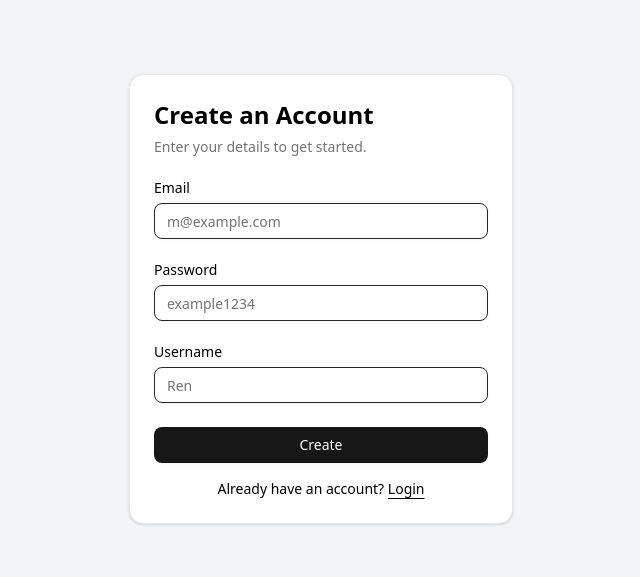
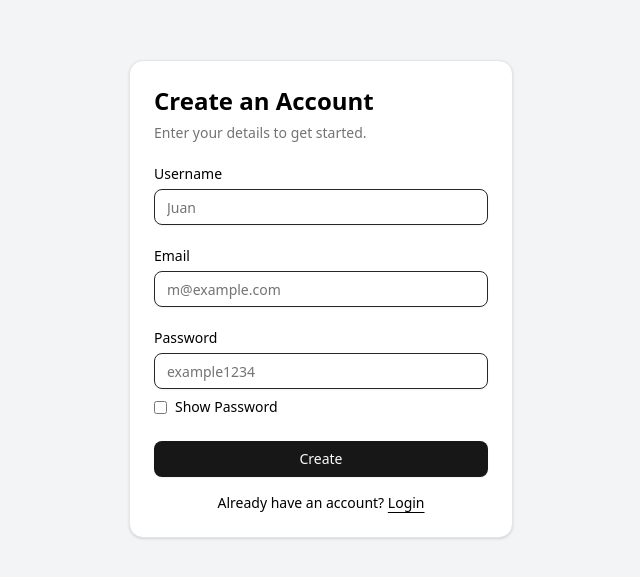
Before and after one commit to RainerMorales/Cometalk, a Next.js app: page /Signup in a window 1280 px wide. Shown: the part 101-678 px from the top of the page, without its empty margins (319-959 px from the left). Built offline with nearby package versions, Linux system fonts and the light colour scheme; no server answers.

Commit message:
improve ux experience alert

```diff
--- a/src/app/Chat/Dialog.tsx
+++ /dev/null
@@ -1,35 +0,0 @@
-import {
-  AlertDialog,
-  AlertDialogAction,
-  AlertDialogCancel,
-  AlertDialogContent,
-  AlertDialogDescription,
-  AlertDialogFooter,
-  AlertDialogHeader,
-  AlertDialogTitle,
-  AlertDialogTrigger,
-} from "@/components/ui/alert-dialog";
-import { Button } from "@/components/ui/button";
-
-export function AlertDialogDemo() {
-  return (
-    <AlertDialog>
-      <AlertDialogTrigger asChild>
-        <Button variant="outline">Show Dialog</Button>
-      </AlertDialogTrigger>
-      <AlertDialogContent>
-        <AlertDialogHeader>
-          <AlertDialogTitle>Are you absolutely sure?</AlertDialogTitle>
-          <AlertDialogDescription>
-            This action cannot be undone. This will permanently delete your
-            account and remove your data from our servers.
-          </AlertDialogDescription>
-        </AlertDialogHeader>
-        <AlertDialogFooter>
-          <AlertDialogCancel>Cancel</AlertDialogCancel>
-          <AlertDialogAction>Continue</AlertDialogAction>
-        </AlertDialogFooter>
-      </AlertDialogContent>
-    </AlertDialog>
-  );
-}
--- a/src/app/Chat/page.tsx
+++ b/src/app/Chat/page.tsx
@@ -1,4 +1,14 @@
 "use client";
+import {
+  AlertDialog,
+  AlertDialogAction,
+  AlertDialogCancel,
+  AlertDialogContent,
+  AlertDialogDescription,
+  AlertDialogFooter,
+  AlertDialogHeader,
+  AlertDialogTitle,
+} from "@/components/ui/alert-dialog";
 import { auth, db } from "../../../firebase";
 import { collection, addDoc, serverTimestamp } from "firebase/firestore";
 import { Input } from "@/components/ui/input";
@@ -11,6 +21,7 @@ export default function Home() {
   const user = auth.currentUser;
   const router = useRouter();
   const [message, setMessage] = useState("");
+  const [dialog, setDialog] = useState(true);
   const Logout = async () => {
     try {
       await signOut(auth);
@@ -32,9 +43,23 @@ export default function Home() {
       alert(err);
     }
   };
-
   return (
     <>
+      <AlertDialog open={dialog} onOpenChange={setDialog}>
+        <AlertDialogContent>
+          <AlertDialogHeader>
+            <AlertDialogTitle>
+              Welcome <span className="text-red-800">{user?.displayName}!</span>
+            </AlertDialogTitle>
+            <AlertDialogDescription>
+              Please be respectful and kind when chatting with others!🙂
+            </AlertDialogDescription>
+          </AlertDialogHeader>
+          <AlertDialogFooter>
+            <AlertDialogAction>I Understand!</AlertDialogAction>
+          </AlertDialogFooter>
+        </AlertDialogContent>
+      </AlertDialog>
       <div className=" flex items-center justify-between text-center p-4 bg-zinc-800   border-b">
         <div className="text-white font-bold ">{user?.displayName}</div>
         <Button onClick={Logout} className="bg-red-800">
--- a/src/components/login-form.tsx
+++ b/src/components/login-form.tsx
@@ -26,28 +26,19 @@ export function LoginForm({
   const [email, setEmail] = useState("");
   const [password, setPassword] = useState("");
   const [loading, setLoading] = useState(false);
-  const[dialog,setDialog]=useState(false)
+  const [showPassword, setShowPassword] = useState(false);
   const router = useRouter();
   const login = async () => {
     setLoading(true);
     try {
       await signInWithEmailAndPassword(auth, email, password);
-      const user = auth?.currentUser;
       router.push("/chat");
-      toast(
-        <span>
-          Welcome <span className="font-bold">{user?.displayName}</span>, Please
-          be respectful and kind when chatting with others!🙂
-        </span>,
-        {
-          duration:8000
-        }
-      );
     } catch (err) {
       setPassword("");
       setLoading(false);
       toast.error("Invalid Credentials!", {
         position: "top-right",
+        duration:5000
       });
     }
   };
@@ -77,11 +68,19 @@ export function LoginForm({
                 <Input
                   className="border-zinc-800"
                   value={password}
-                  type="password"
+                  type={showPassword ? "text" : "password"}
                   placeholder="Password"
                   onChange={(e) => setPassword(e.target.value)}
                   required
                 />
+                <label className="text-sm flex items-center gap-2">
+                  <input
+                    type="checkbox"
+                    checked={showPassword}
+                    onChange={(e) => setShowPassword(e.target.checked)}
+                  />
+                  Show Password
+                </label>
               </div>
               {!loading ? (
                 <Button
@@ -99,6 +98,7 @@ export function LoginForm({
                 </Button>
               )}
             </div>
+
             <div className="mt-4 text-center text-sm ">
               Don&apos;t have an account?{" "}
               <Link href={"/signup"} className="underline underline-offset-4">
--- a/src/components/signup-form.tsx
+++ b/src/components/signup-form.tsx
@@ -20,7 +20,7 @@ import {
 import { onAuthStateChanged } from "firebase/auth";
 import { useState } from "react";
 import { useRouter } from "next/navigation";
-import toast,{ Toaster } from "react-hot-toast";
+import toast from "react-hot-toast";
 export function SignUp({
   className,
   ...props
@@ -28,6 +28,8 @@ export function SignUp({
   const [email, setEmail] = useState("");
   const [password, setPassword] = useState("");
   const [userName, setUserName] = useState("");
+  const [loading, setLoading] = useState(false);
+  const [showPassword, setShowPassword] = useState(false);
   const router = useRouter();
   onAuthStateChanged(auth, (user) => {
     if (user) {
@@ -37,6 +39,7 @@ export function SignUp({
     }
   });
   const create = async () => {
+    setLoading(true)
     try {
       const userCredential = await createUserWithEmailAndPassword(
         auth,
@@ -50,12 +53,15 @@ export function SignUp({
       await sendEmailVerification(user);
       console.log("check email");
       router.push("/login");
-      toast.success("Account created successfully!",{
-        position:"top-right"
-      })
+      toast.success("Account created successfully!", {
+        position: "top-right",
+        duration:5000
+      });
     } catch (err) {
+      setLoading(false)
       toast.error("Something went wrong,Please try again!", {
         position: "top-right",
+        duration:5000
       });
     }
   };
@@ -70,6 +76,17 @@ export function SignUp({
           <form>
             <div className="flex flex-col gap-6 ">
               <div className="grid gap-2 ">
+                <Label htmlFor="email">Username</Label>
+                <Input
+                  className="border-zinc-800"
+                  id="username"
+                  type="username"
+                  placeholder="Juan"
+                  onChange={(e) => setUserName(e.target.value)}
+                  required
+                />
+              </div>
+              <div className="grid gap-2 ">
                 <Label htmlFor="email">Email</Label>
                 <Input
                   className="border-zinc-800"
@@ -80,28 +97,28 @@ export function SignUp({
                   required
                 />
               </div>
-              <div className="grid gap-2 ">
-                <Label htmlFor="email">Password</Label>
+              <div className="grid gap-2">
+                <Label htmlFor="password">Password</Label>
                 <Input
                   className="border-zinc-800"
                   id="password"
-                  type="password"
+                  type={showPassword ? "text" : "password"}
                   placeholder="example1234"
+                  value={password}
                   onChange={(e) => setPassword(e.target.value)}
                   required
                 />
+                <label className="text-sm flex items-center gap-2">
+                  <input
+                    type="checkbox"
+                    checked={showPassword}
+                    onChange={(e) => setShowPassword(e.target.checked)}
+                  />
+                  Show Password
+                </label>
               </div>
-              <div className="grid gap-2 ">
-                <Label htmlFor="email">Username</Label>
-                <Input
-                  className="border-zinc-800"
-                  id="username"
-                  type="username"
-                  placeholder="Ren"
-                  onChange={(e) => setUserName(e.target.value)}
-                  required
-                />
-              </div>
+
+              {!loading ? (
                 <Button
                   onClick={(e) => {
                     e.preventDefault(), create();
@@ -111,6 +128,11 @@ export function SignUp({
                 >
                   Create
                 </Button>
+              ) : (
+                <Button className="w-full cursor-not-allowed">
+                  <span className="loading loading-spinner loading-xs "></span>
+                </Button>
+              )}
             </div>
             <div className="mt-4 text-center text-sm">
               Already have an account?{" "}
```
Also changed, not shown: src/app/page.tsx (+65 -8 lines). Lines whose indentation alone changed are shown as unchanged.
